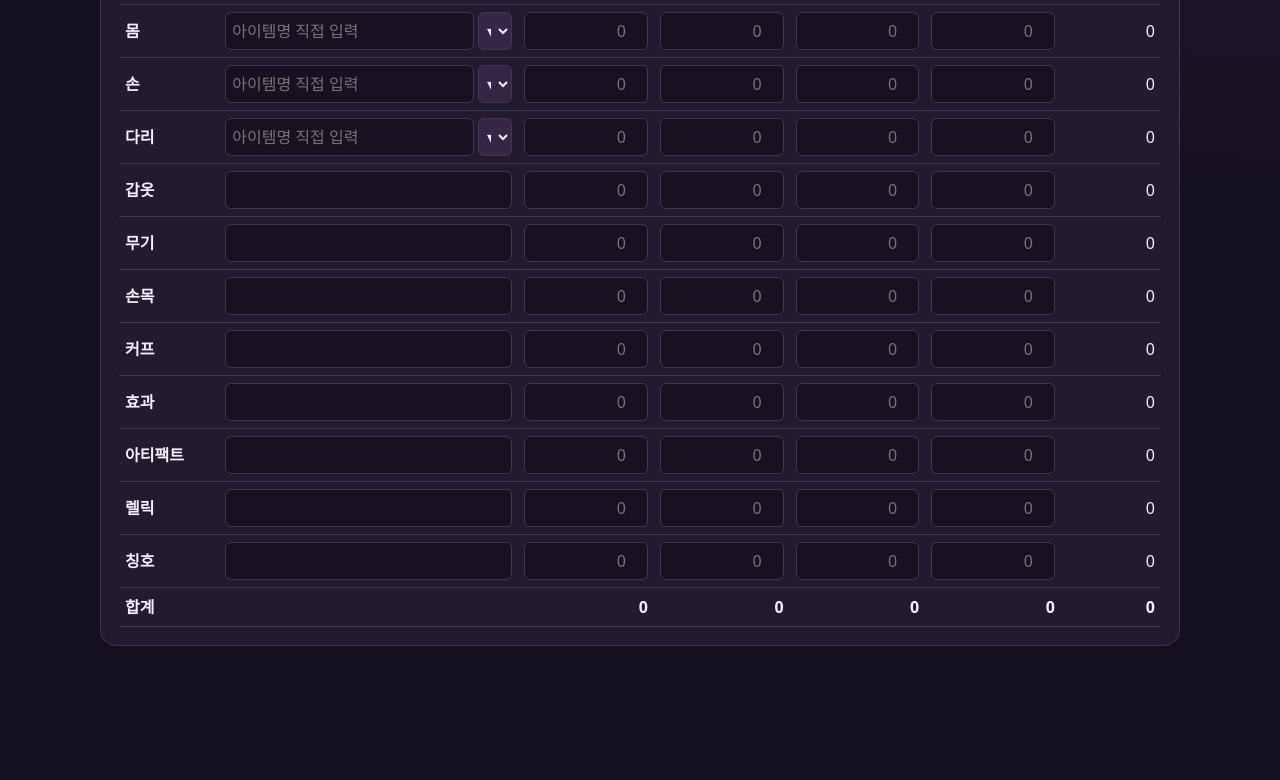
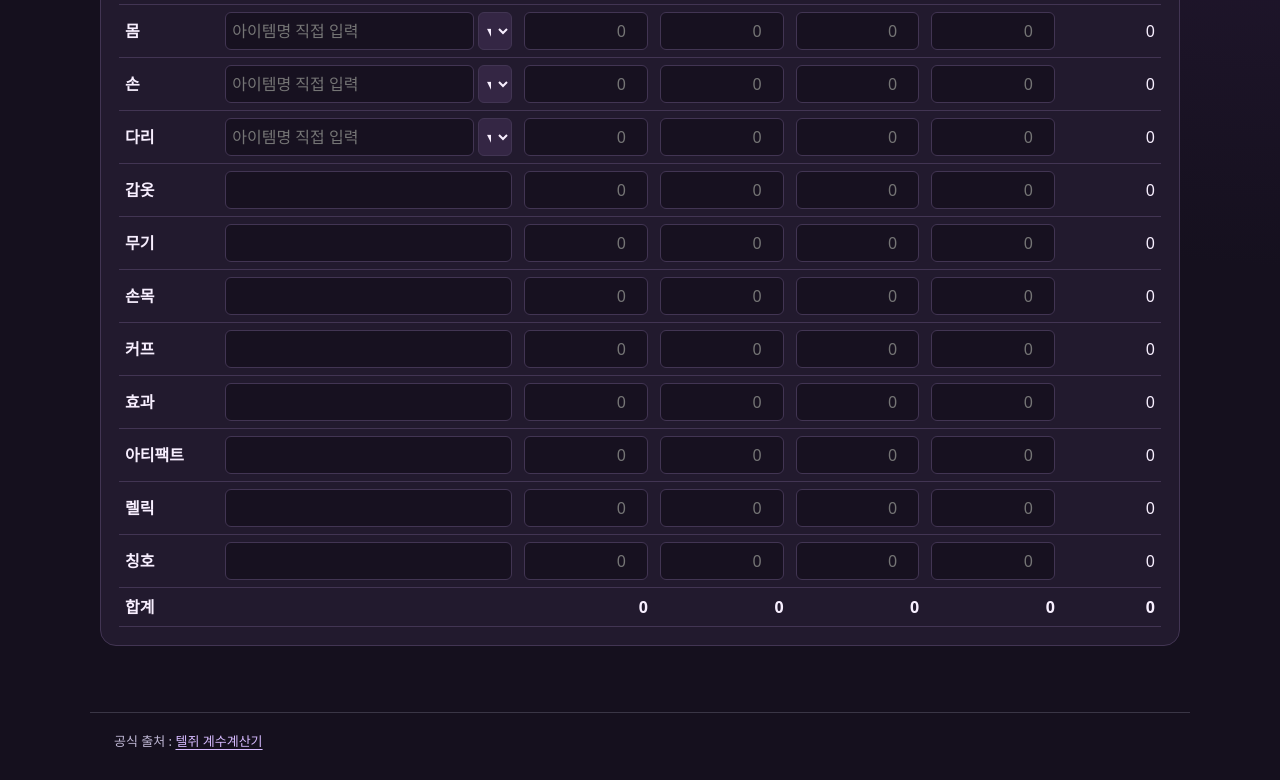
Before and after one commit to bbiyakculb/bbiyak, a plain HTML site: page CALC_COEFFICIENT.html in a window 1280 px wide. Shown: the part 973-1753 px from the top of the page. Before the commit the page ends 1665 px from the top, so only its background shows below. Drawn offline with Linux system fonts and the light colour scheme.

Commit message:
Update CALC_COEFFICIENT.html

```diff
--- a/CALC_COEFFICIENT.html
+++ b/CALC_COEFFICIENT.html
@@ -267,6 +267,10 @@
     </div>
   </section>
 </main>
+<footer aria-label="자료 출처" style="max-width:1100px;margin:20px auto 0;padding:18px 24px 28px;border-top:1px solid rgba(192,185,214,.22);color:#c0b9d6;font-size:13px;line-height:1.6;">
+  공식 출처 : <a href="https://docs.google.com/spreadsheets/d/1IUy4PgYEX0ov-yLPMR_v87k6fdXtMIEv7CxHabL85wk/edit?gid=0#gid=0" target="_blank" rel="noopener noreferrer" style="color:#d6baff;text-decoration:underline;text-underline-offset:3px;overflow-wrap:anywhere;">텔쥐 계수계산기</a>
+</footer>
+
 
 <script>
 const types = [
```
